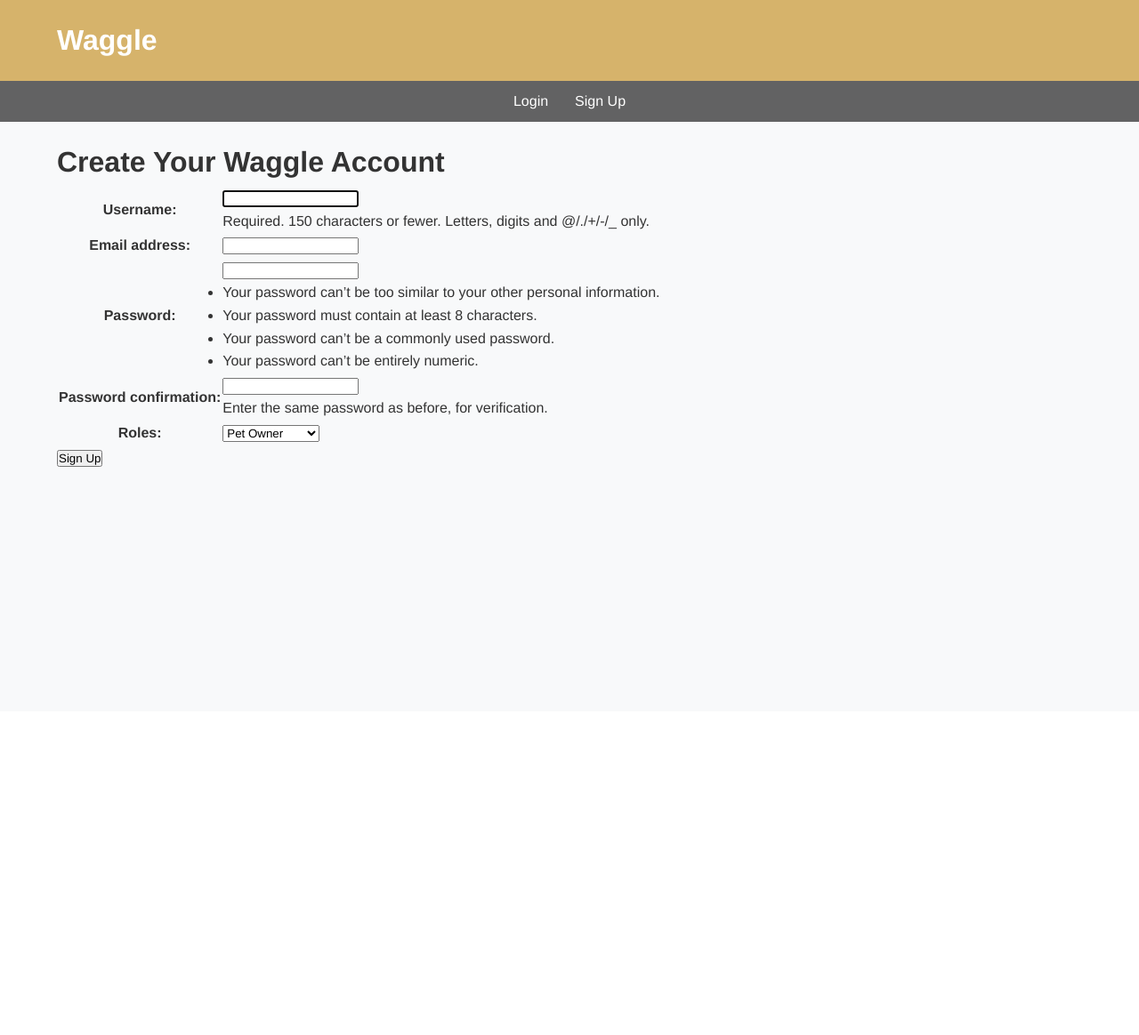
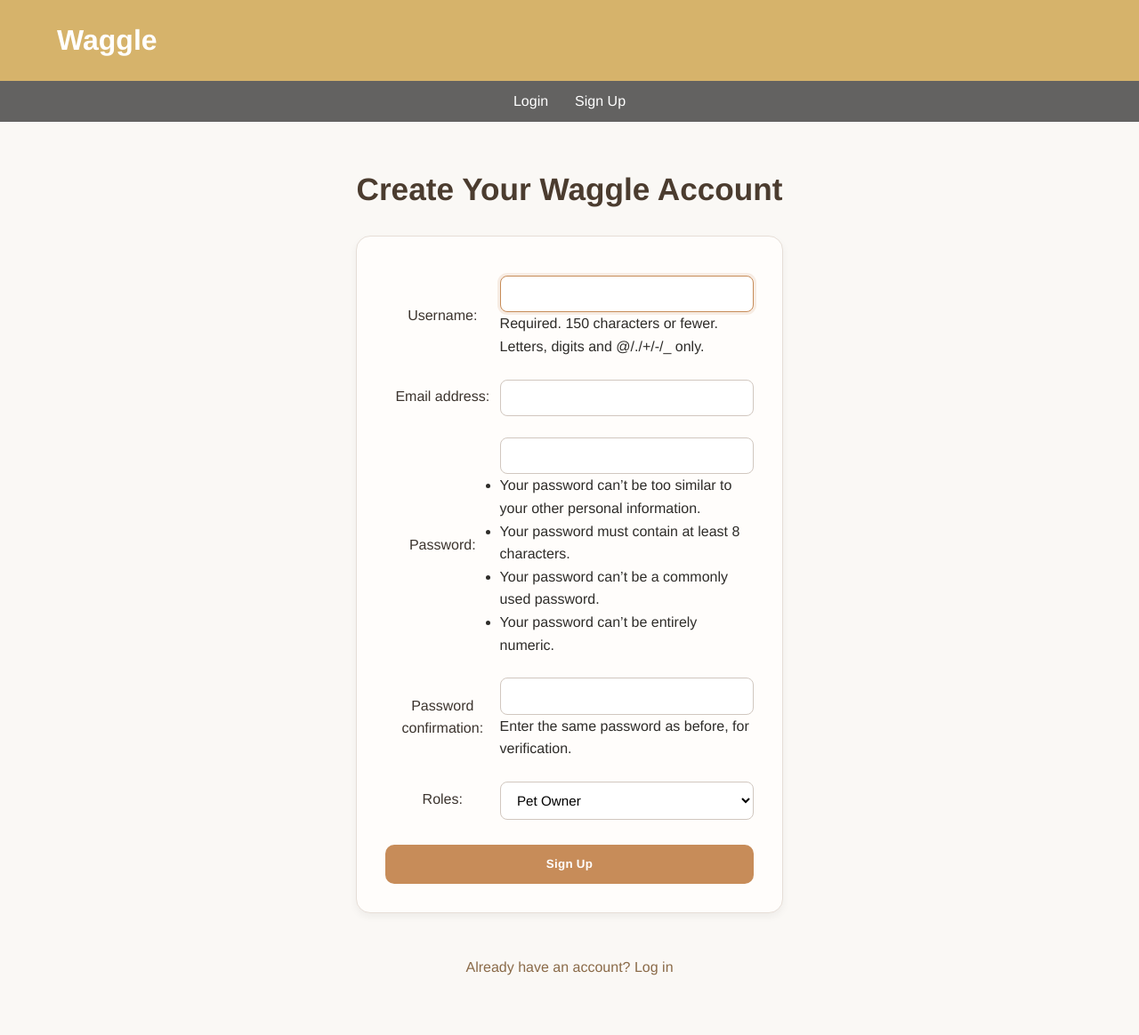
Before and after one commit to corigraves97/waggle, a Django app: page /signup/ in a window 1280 px wide. Shown: the whole page at 89% size. Before the commit the page ends 525 px from the top, so only its background shows below. Run offline with Django 4.2, Linux system fonts and the light colour scheme.

Commit message:
actually final css

```diff
--- a/waggle_app/static/waggle_app/css/signup.css
+++ b/waggle_app/static/waggle_app/css/auth/signup.css
@@ -1,73 +1,73 @@
 
 body {
   font-family: 'Poppins', 'Helvetica Neue', Arial, sans-serif;
-  background-color: #f8f5f2;
+  background-color: #faf8f5;
   color: #2e2c29;
   margin: 0;
   padding: 0;
 }
 
-
 .page-header {
   display: flex;
   align-items: center;
   justify-content: center;
-  gap: 1rem;
-  margin: 3rem 0 2rem;
   text-align: center;
+  margin: 3rem 0 1.5rem;
 }
 
 .page-header h1 {
-  font-size: 2rem;
+  font-size: 2.2rem;
   color: #4b3c2f;
   font-weight: 600;
   margin: 0;
 }
 
-.page-header img {
-  width: 60px;
-  height: auto;
-}
 
 .red-text {
   color: #b33a3a;
+  background-color: #fcebea;
+  border: 1px solid #f5c2c0;
+  border-radius: 8px;
   text-align: center;
+  padding: 0.75rem 1rem;
+  width: fit-content;
+  margin: 0 auto 1.5rem;
   font-weight: 500;
-  margin-bottom: 1rem;
 }
 
-.form-container {
-  background: #fffaf6;
-  border: 1px solid #e4ddd7;
-  box-shadow: 0 4px 8px rgba(0,0,0,0.04);
+
+.su-form-container {
+  background: #fffdfb;
+  border: 1px solid #e6ded7;
+  box-shadow: 0 4px 8px rgba(0,0,0,0.05);
   border-radius: 16px;
   padding: 2rem;
-  max-width: 500px;
-  margin: 0 auto 4rem;
+  max-width: 480px;
+  margin: 0 auto 3rem;
 }
 
-.form-container table {
+.su-form-table {
   width: 100%;
   border-collapse: collapse;
 }
 
-.form-container td {
+.su-form-container td {
   padding: 0.75rem 0;
   vertical-align: middle;
 }
 
-.form-container label {
+.su-form-container label {
   display: block;
   font-weight: 500;
   color: #3c342e;
   margin-bottom: 0.25rem;
 }
 
-.form-container input,
-.form-container select,
-.form-container textarea {
+.su-form-container input,
+.su-form-container select,
+.su-form-container textarea {
   width: 100%;
-  padding: 0.6rem 0.8rem;
+  padding: 0.7rem 0.9rem;
   border: 1px solid #d1c7bf;
   border-radius: 8px;
   font-size: 0.95rem;
@@ -75,44 +75,63 @@ body {
   transition: border-color 0.2s ease, box-shadow 0.2s ease;
 }
 
-.form-container input:focus,
-.form-container select:focus,
-.form-container textarea:focus {
-  border-color: #a37b4a;
-  box-shadow: 0 0 0 3px rgba(163, 123, 74, 0.15);
+.su-form-container input:focus,
+.su-form-container select:focus,
+.su-form-container textarea:focus {
+  border-color: #c78c59;
+  box-shadow: 0 0 0 3px rgba(199, 140, 89, 0.15);
   outline: none;
 }
 
-.btn.submit {
+
+.su-btn.submit {
   display: inline-block;
   width: 100%;
   margin-top: 1rem;
-  padding: 0.8rem 1rem;
+  padding: 0.9rem 1rem;
   background-color: #c78c59;
   color: #fff;
   font-weight: 600;
   border: none;
   border-radius: 10px;
   cursor: pointer;
+  letter-spacing: 0.3px;
   transition: background-color 0.25s ease, transform 0.15s ease;
 }
 
-.btn.submit:hover {
+.su-btn.submit:hover {
   background-color: #b57948;
   transform: translateY(-2px);
 }
 
-.btn.submit:active {
+.su-btn.submit:active {
   background-color: #9f6a3f;
   transform: translateY(0);
 }
+
+.form-footer {
+  text-align: center;
+  margin-bottom: 4rem;
+}
+
+.form-footer .back-link {
+  color: #8a6a48;
+  font-weight: 500;
+  text-decoration: none;
+  transition: color 0.2s ease;
+}
+
+.form-footer .back-link:hover {
+  color: #b57948;
+  text-decoration: underline;
+}
+
 
 @media (max-width: 600px) {
   .form-container {
     padding: 1.5rem;
   }
-  .page-header {
-    flex-direction: column;
-    gap: 0.5rem;
+  .page-header h1 {
+    font-size: 1.8rem;
   }
 }
--- a/waggle_app/templates/signup.html
+++ b/waggle_app/templates/signup.html
@@ -15,13 +15,17 @@
   <p class="red-text">Please correct the errors below and try again.</p>
 {% endif %}
 
-<div class="form-container">
+<div class="su-form-container">
   <form method="post" novalidate>
     {% csrf_token %}
-    <table>
+    <table class="su-form-table">
       {{ form.as_table }}
     </table>
-    <button type="submit" class="btn submit">Sign Up</button>
+    <button type="submit" class="su-btn submit">Sign Up</button>
   </form>
 </div>
+
+<div class="form-footer">
+  <a href="{% url 'login' %}" class="back-link">Already have an account? Log in</a>
+</div>
 {% endblock %}
```
Also changed, not shown: waggle_app/static/waggle_app/css/profile/setup_profile.css (+100 -0 lines), waggle_app/templates/accounts/setup_profile.html (+7 -2 lines).
